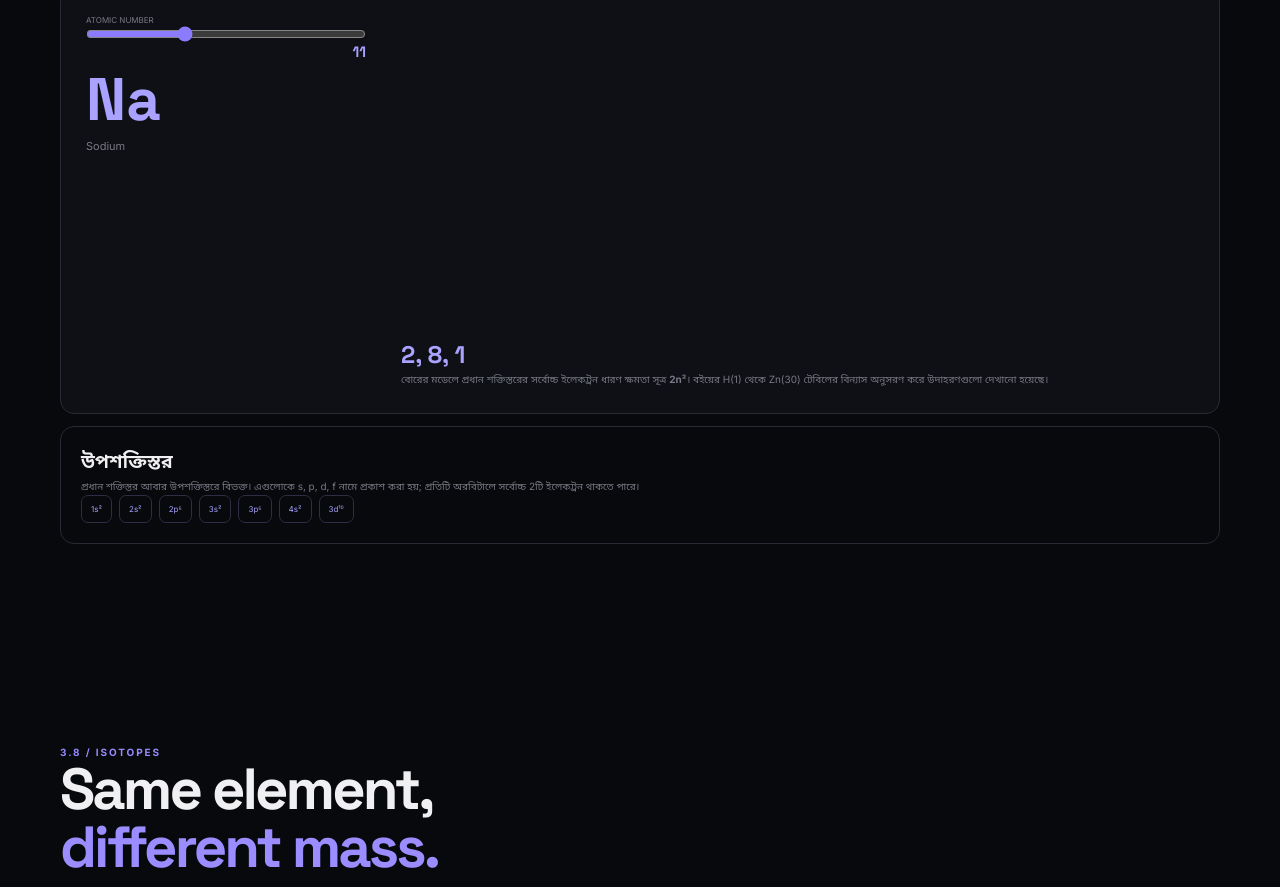
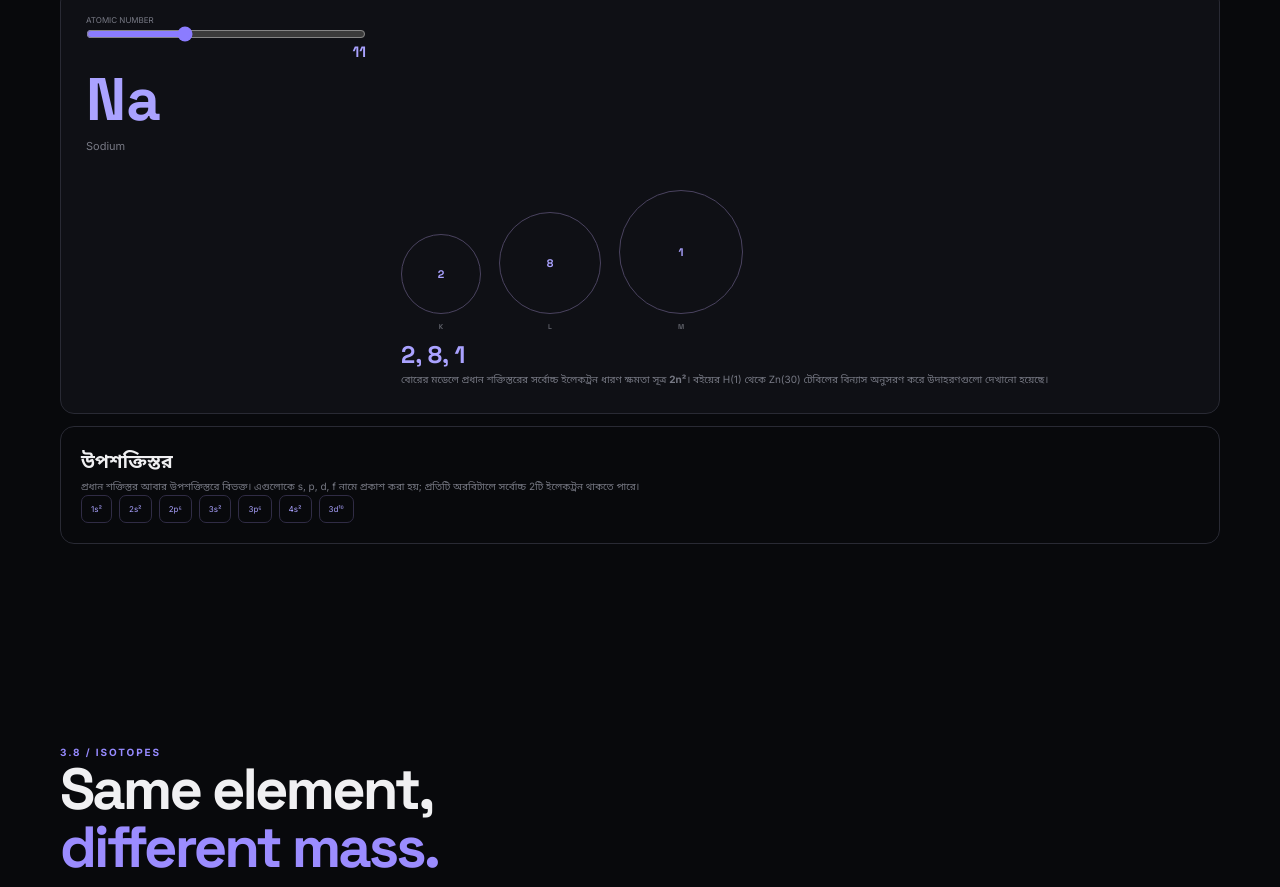
Before and after one commit to Krunchy-fr/Chemistry, a plain HTML site: page chapter3.html in a window 1280 px wide. Shown: the part 6218-7105 px from the top of the page. Drawn offline with Linux system fonts and the light colour scheme.

Commit message:
Update chapter3.html

```diff
--- a/chapter3.html
+++ b/chapter3.html
@@ -110,5 +110,5 @@
 <section class="section ai"><div class="ai-box"><div><div class="eyebrow">13 / NEXT BUILD</div><h2>Ask the<br><em>AI Tutor.</em></h2><p>DeepSeek integration will sit on top of this textbook-grounded chapter. The tutor can explain a section, simplify a concept, give hints, and guide problem solving without replacing the learning path.</p></div><div class="chat"><b>✦ ChemTutor</b><div class="bubble">“ভরসংখ্যা আর পারমাণবিক সংখ্যার পার্থক্যটা সহজ করে বুঝাও।”</div><div class="fake">DeepSeek API • coming next</div></div></div></section>
 </main>
 <footer>CHEMHUB • Chapter 03 • পদার্থের গঠন</footer>
-<script src="js/chapter3.js"></script><script src="app.js"></script>
+<script src="chapter3.js"></script><script src="app.js"></script>
 </body></html>
```
